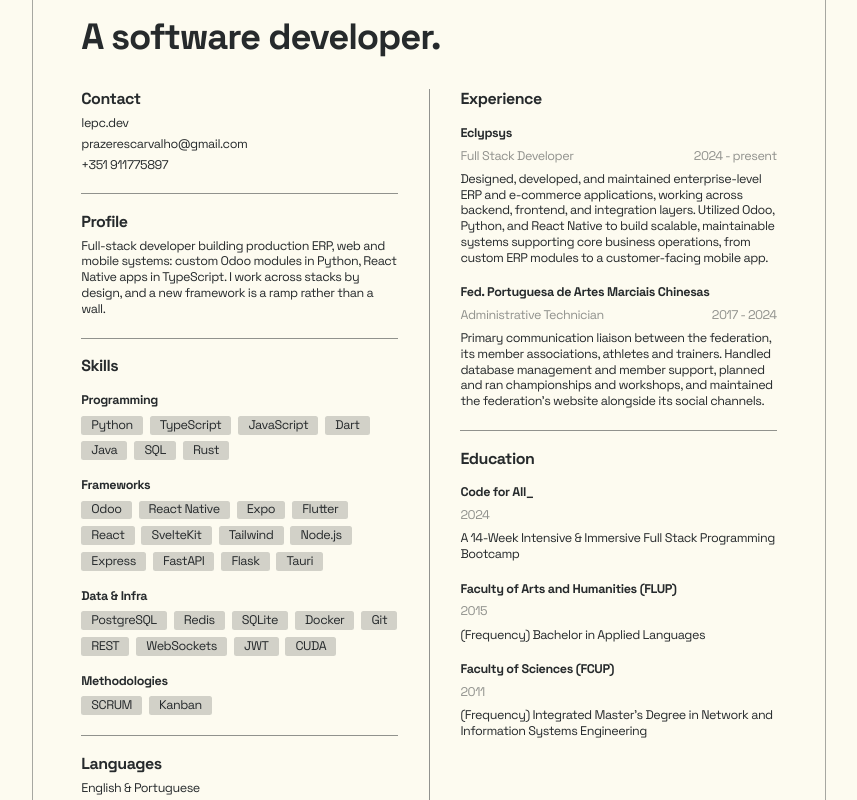
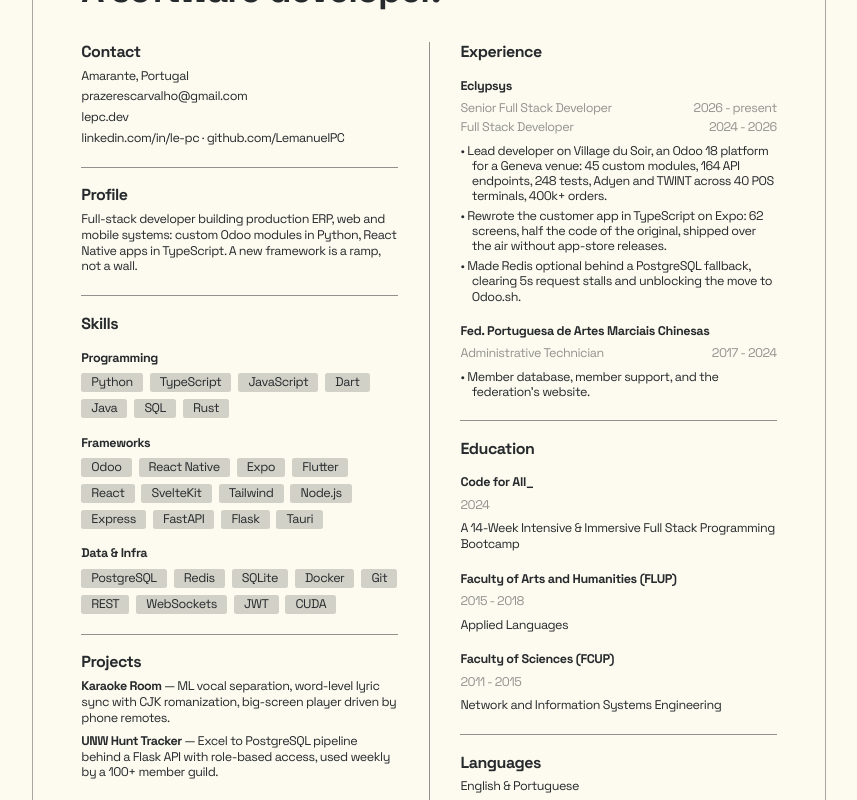
Before and after one commit to LemanuelPC/personal-website, a SvelteKit app: page /resume in a window 1280 px wide. Shown: the part 340-1140 px from the top of the page, without its empty margins (211-1068 px from the left). Built offline with nearby package versions, Linux system fonts and the light colour scheme.

Commit message:
feat: restructure the resume around roles, achievements and projects
Show the full name in the headline, add location and profile links, stack
both Eclypsys titles under one employer, turn experience into bullets, add a
projects section, and give education its year ranges. Regenerate the PDF.

```diff
--- a/src/routes/resume/+page.svelte
+++ b/src/routes/resume/+page.svelte
@@ -24,22 +24,46 @@
 		{
 			group: 'Data & Infra',
 			items: ['PostgreSQL', 'Redis', 'SQLite', 'Docker', 'Git', 'REST', 'WebSockets', 'JWT', 'CUDA']
-		},
-		{ group: 'Methodologies', items: ['SCRUM', 'Kanban'] }
+		}
 	];
 
+	// `roles` rather than a single role: a promotion within one employer is worth
+	// showing, and stacking the titles under one org keeps each of them bound to
+	// that org when a CV parser reads the page. Newest first.
 	const experience = [
 		{
 			org: 'Eclypsys',
-			role: 'Full Stack Developer',
-			period: '2024 - present',
-			text: 'Designed, developed, and maintained enterprise-level ERP and e-commerce applications, working across backend, frontend, and integration layers. Utilized Odoo, Python, and React Native to build scalable, maintainable systems supporting core business operations, from custom ERP modules to a customer-facing mobile app.'
+			roles: [
+				{ role: 'Senior Full Stack Developer', period: '2026 - present' },
+				{ role: 'Full Stack Developer', period: '2024 - 2026' }
+			],
+			bullets: [
+				'Lead developer on Village du Soir, an Odoo 18 platform for a Geneva venue: 45 custom modules, 164 API endpoints, 248 tests, Adyen and TWINT across 40 POS terminals, 400k+ orders.',
+				'Rewrote the customer app in TypeScript on Expo: 62 screens, half the code of the original, shipped over the air without app-store releases.',
+				'Made Redis optional behind a PostgreSQL fallback, clearing 5s request stalls and unblocking the move to Odoo.sh.'
+			]
 		},
 		{
 			org: 'Fed. Portuguesa de Artes Marciais Chinesas',
-			role: 'Administrative Technician',
-			period: '2017 - 2024',
-			text: "Primary communication liaison between the federation, its member associations, athletes and trainers. Handled database management and member support, planned and ran championships and workshops, and maintained the federation's website alongside its social channels."
+			roles: [{ role: 'Administrative Technician', period: '2017 - 2024' }],
+			bullets: [
+				"Member database, member support, and the federation's website."
+			]
+		}
+	];
+
+	// Village du Soir is deliberately absent: it is named in the Eclypsys entry,
+	// and this section is for work that has nowhere else to appear.
+	const projects = [
+		{
+			name: 'Karaoke Room',
+			url: 'https://github.com/LemanuelPC/karaoke-room',
+			text: 'ML vocal separation, word-level lyric sync with CJK romanization, big-screen player driven by phone remotes.'
+		},
+		{
+			name: 'UNW Hunt Tracker',
+			url: 'https://github.com/LemanuelPC/unw-hunt-tracker',
+			text: 'Excel to PostgreSQL pipeline behind a Flask API with role-based access, used weekly by a 100+ member guild.'
 		}
 	];
 
@@ -51,13 +75,13 @@
 		},
 		{
 			org: 'Faculty of Arts and Humanities (FLUP)',
-			period: '2015',
-			text: '(Frequency) Bachelor in Applied Languages'
+			period: '2015 - 2018',
+			text: 'Applied Languages'
 		},
 		{
 			org: 'Faculty of Sciences (FCUP)',
-			period: '2011',
-			text: '(Frequency) Integrated Master’s Degree in Network and Information Systems Engineering'
+			period: '2011 - 2015',
+			text: 'Network and Information Systems Engineering'
 		}
 	];
 
@@ -105,7 +129,7 @@
 
 			<header class="doc-head">
 				<div>
-					<h1>Hi,<br />I’m Luís<span class="dot">.</span></h1>
+					<h1>Hi,<br />I’m Luís Carvalho<span class="dot">.</span></h1>
 					<p class="tagline">A software developer.</p>
 				</div>
 				<span class="mark" aria-hidden="true">{@html logomark}</span>
@@ -116,9 +140,13 @@
 					<section>
 						<h2>Contact</h2>
 						<ul class="contact">
+							<li>Amarante, Portugal</li>
+							<li><a href="mailto:prazerescarvalho@gmail.com">prazerescarvalho@gmail.com</a></li>
 							<li><a href="https://lepc.dev">lepc.dev</a></li>
-							<li><a href="mailto:prazerescarvalho@gmail.com">prazerescarvalho@gmail.com</a></li>
-							<li><a href="tel:+351911775897">+351 911775897</a></li>
+							<li>
+								<a href="https://www.linkedin.com/in/le-pc/">linkedin.com/in/le-pc</a> ·
+								<a href="https://github.com/LemanuelPC">github.com/LemanuelPC</a>
+							</li>
 						</ul>
 					</section>
 
@@ -126,8 +154,8 @@
 						<h2>Profile</h2>
 						<p>
 							Full-stack developer building production ERP, web and mobile systems: custom Odoo
-							modules in Python, React Native apps in TypeScript. I work across stacks by design, and
-							a new framework is a ramp rather than a wall.
+							modules in Python, React Native apps in TypeScript. A new framework is a ramp, not a
+							wall.
 						</p>
 					</section>
 
@@ -144,8 +172,10 @@
 					</section>
 
 					<section>
-						<h2>Languages</h2>
-						<p>English &amp; Portuguese</p>
+						<h2>Projects</h2>
+						{#each projects as { name, url, text }}
+							<p class="project"><strong><a href={url}>{name}</a></strong> — {text}</p>
+						{/each}
 					</section>
 				</div>
 
@@ -155,8 +185,14 @@
 						{#each experience as job}
 							<article>
 								<h3>{job.org}</h3>
-								<p class="meta"><span>{job.role}</span><span class="period">{job.period}</span></p>
-								<p>{job.text}</p>
+								{#each job.roles as { role, period }}
+									<p class="meta"><span>{role}</span><span class="period">{period}</span></p>
+								{/each}
+								<ul class="bullets">
+									{#each job.bullets as bullet}
+										<li>{bullet}</li>
+									{/each}
+								</ul>
 							</article>
 						{/each}
 					</section>
@@ -170,6 +206,13 @@
 								<p>{edu.text}</p>
 							</article>
 						{/each}
+					</section>
+
+					<!-- Languages sits in the right column: the contact block grew with the
+					     location and profile links, and this is where the slack is. -->
+					<section>
+						<h2>Languages</h2>
+						<p>English &amp; Portuguese</p>
 					</section>
 				</div>
 			</div>
@@ -313,8 +356,12 @@
 		padding: 3.2em 3.9em 0;
 	}
 
+	/* 6.3em rather than the 8em of the Figma frame: the headline carries the full
+	   name so that a CV parser reads it from the largest type on the sheet, and
+	   "I'm Luís Carvalho." only stays on one line at this size. */
 	h1 {
-		font-size: 8em;
+		font-size: 5.6em;
+		line-height: 0.95;
 		letter-spacing: -0.03em;
 	}
 
@@ -402,11 +449,47 @@
 		color: var(--gold-byte);
 	}
 
+	/* Muted via a blended colour rather than `opacity`: an opacity below 1 makes
+	   the PDF backend paint this into its own transparency group, which lands at
+	   the end of the content stream. The role and dates then extract detached
+	   from the employer above them, which is the one thing a CV parser must get
+	   right. Blending against --paper renders identically. */
 	.meta {
 		display: flex;
 		justify-content: space-between;
 		gap: 1em;
-		opacity: 0.5;
+		color: color-mix(in srgb, var(--ink) 50%, var(--paper));
+	}
+
+	/* Stacked titles under one employer read as one ladder, so they sit closer
+	   together than the 0.6em a paragraph would otherwise take. */
+	.meta + .meta {
+		margin-top: 0.25em;
+	}
+
+	/* Achievements scan far better as bullets than as a paragraph. The marker is
+	   generated content rather than a list-style disc: the PDF backend draws a
+	   disc as vector paths, which leaves no bullet in the text layer, while
+	   ::before content is laid out as real text and extracts with the line. */
+	.bullets {
+		list-style: none;
+		margin-top: 0.6em;
+		padding-left: 0;
+	}
+
+	.bullets li {
+		font-size: 1em;
+		font-weight: 400;
+		padding-left: 0.9em;
+		text-indent: -0.9em;
+	}
+
+	.bullets li::before {
+		content: '• ';
+	}
+
+	.bullets li + li {
+		margin-top: 0.4em;
 	}
 
 	.chips {
```
Also changed, not shown: 1 other file (tests, documents, lock files or other folders).
